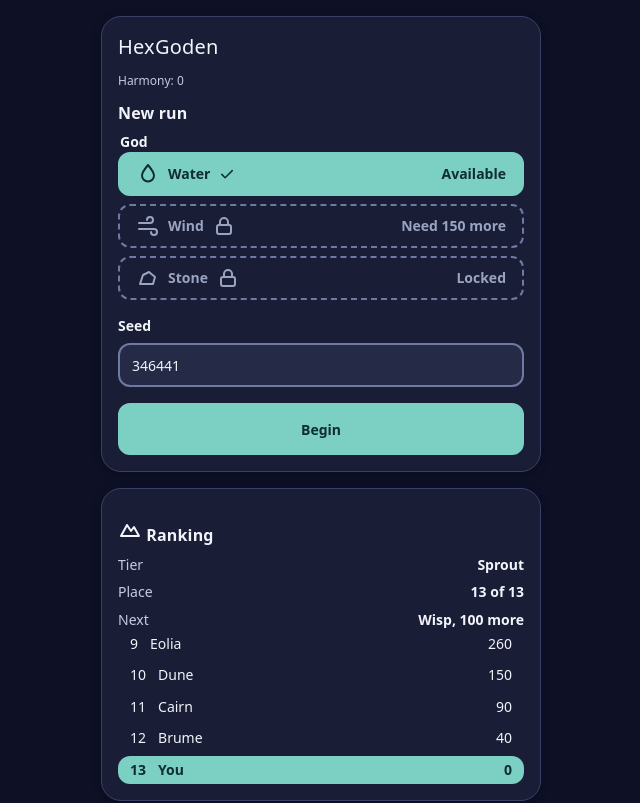
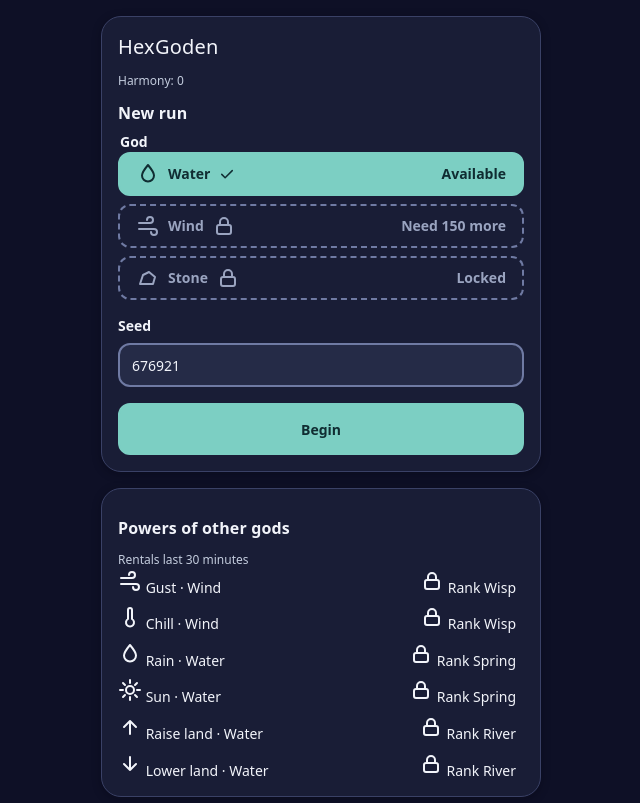
Before and after one commit to techmefr/hexgoden, a Svelte app: page / in a window 1280 px wide. Shown: the top 803 px of the page, without its empty margins (319-959 px from the left). Built offline with nearby package versions, Linux system fonts and the light colour scheme.

Commit message:
Add power market: buy or rent other gods powers
Co-Authored-By: Claude Sonnet 5.5 <noreply@anthropic.com>

```diff
--- a/scripts/smoke.mjs
+++ b/scripts/smoke.mjs
@@ -38,6 +38,7 @@ for (const [name, w, h] of [["mobile", 390, 844], ["desktop", 1440, 900]]) {
   await page.addInitScript(() => localStorage.setItem("hexgoden.progress", JSON.stringify({ version: 1, points: 200, unlocked: ["water"] })));
   await page.goto(url);
   check((await page.locator("text=Ranking >> visible=true").count()) > 0, "ranking: panel shown on the start screen");
+  check((await page.getByRole("button", { name: /^Rent/ }).count()) > 0, "market: rent offers shown for a reachable rank");
   await page.getByRole("button", { name: /Unlock/ }).click();
   check((await page.locator("text=Wind >> visible=true").count()) > 0, "progression: wind unlocked with points");
   await page.getByRole("button", { name: /^Wind/ }).click();
--- a/src/App.svelte
+++ b/src/App.svelte
@@ -1,9 +1,10 @@
 <script lang="ts">
   import { onDestroy, onMount } from "svelte";
   import { t } from "./i18n/en";
-  import { addPoints, loadProgress, saveProgress, unlockGod, type Progress } from "./meta/store";
+  import { buyPower, rentPower, runPowers } from "./meta/market";
+import { addPoints, loadProgress, saveProgress, unlockGod, type Progress } from "./meta/store";
   import { PlanetView } from "./render/planet-view";
-  import { godById, type GodId } from "./sim/gods";
+  import { type GodId } from "./sim/gods";
   import { buildGrid } from "./sim/grid";
   import type { Power } from "./sim/powers";
   import { GRID_FREQUENCY } from "./sim/world";
@@ -32,7 +33,7 @@
   let planet: PlanetView | null = null;
   const grid = buildGrid(GRID_FREQUENCY);
 
-  const powers = $derived(godById(god).powers);
+  let powers = $state<Power[]>([]);
 
   const commit = (next: Progress): void => { progress = next; saveProgress(storage(), next); };
 
@@ -51,7 +52,8 @@
 
   const begin = (seed: number, chosen: GodId): void => {
     god = chosen;
-    active = godById(chosen).powers[0] ?? null;
+    powers = runPowers(progress, chosen, Date.now());
+    active = powers[0] ?? null;
     banked = 0;
     playing = true;
     queueMicrotask(() => {
@@ -64,7 +66,7 @@
       });
       worker = new Worker(new URL("./worker/sim.worker.ts", import.meta.url), { type: "module" });
       worker.onmessage = (event: MessageEvent<FromWorker>) => onSnapshot(event.data.snapshot);
-      worker.postMessage({ type: "init", seed, god: chosen } satisfies ToWorker);
+      worker.postMessage({ type: "init", seed, powers: [...powers] } satisfies ToWorker);
     });
   };
 
@@ -86,7 +88,7 @@
 {/snippet}
 
 {#if !playing}
-  <div class="start"><StartScreen {progress} onbegin={begin} onunlock={(id) => commit(unlockGod(progress, id))} /></div>
+  <div class="start"><StartScreen {progress} onbegin={begin} onunlock={(id) => commit(unlockGod(progress, id))} onbuy={(power) => commit(buyPower(progress, power, Date.now()))} onrent={(power) => commit(rentPower(progress, power, Date.now()))} /></div>
 {:else}
   <div class="stage" data-screen="game">
     <header class="topbar">
--- a/src/i18n/en.ts
+++ b/src/i18n/en.ts
@@ -24,6 +24,13 @@ export const en = {
   more: "more",
   unlocked: "Unlocked",
   ranking: "Ranking",
+  market: "Powers of other gods",
+  buy: "Buy",
+  rent: "Rent",
+  owned: "Owned",
+  rented: "Rented",
+  rank: "Rank",
+  rentNote: "Rentals last 30 minutes",
   you: "You",
   tier: "Tier",
   place: "Place",
--- /dev/null
+++ b/src/meta/market.ts
@@ -0,0 +1,57 @@
+import { godById, type GodId } from "../sim/gods";
+import type { Power } from "../sim/powers";
+import { TIERS, tierFor, type RankTier } from "./ranking";
+import type { Progress } from "./store";
+
+export const RENT_MS = 30 * 60 * 1000;
+
+export interface Offer {
+  power: Power;
+  god: GodId;
+  tier: RankTier["id"];
+  buy: number;
+  rent: number;
+}
+
+export const OFFERS: Offer[] = [
+  { power: "gust", god: "wind", tier: "wisp", buy: 120, rent: 30 },
+  { power: "chill", god: "wind", tier: "wisp", buy: 100, rent: 25 },
+  { power: "rain", god: "water", tier: "spring", buy: 200, rent: 40 },
+  { power: "sun", god: "water", tier: "spring", buy: 200, rent: 40 },
+  { power: "raise", god: "water", tier: "river", buy: 300, rent: 60 },
+  { power: "lower", god: "water", tier: "river", buy: 300, rent: 60 },
+];
+
+export type OfferStatus = "owned" | "rented" | "locked" | "available";
+
+const tierIndex = (id: RankTier["id"]): number => TIERS.findIndex((tier) => tier.id === id);
+
+const offerFor = (power: Power): Offer | undefined => OFFERS.find((offer) => offer.power === power);
+
+export const reachable = (progress: Progress, offer: Offer): boolean => tierIndex(tierFor(progress.earned).id) >= tierIndex(offer.tier);
+
+export const rentedUntil = (progress: Progress, power: Power): number => progress.rentals[power] ?? 0;
+
+export const offerStatus = (progress: Progress, offer: Offer, now: number): OfferStatus => {
+  if (progress.owned.includes(offer.power)) return "owned";
+  if (rentedUntil(progress, offer.power) > now) return "rented";
+  return reachable(progress, offer) ? "available" : "locked";
+};
+
+export const buyPower = (progress: Progress, power: Power, now: number): Progress => {
+  const offer = offerFor(power);
+  if (!offer || offerStatus(progress, offer, now) === "owned" || !reachable(progress, offer) || progress.points < offer.buy) return progress;
+  const { [power]: _spent, ...rentals } = progress.rentals;
+  return { ...progress, points: progress.points - offer.buy, owned: [...progress.owned, power], rentals };
+};
+
+export const rentPower = (progress: Progress, power: Power, now: number): Progress => {
+  const offer = offerFor(power);
+  if (!offer || offerStatus(progress, offer, now) !== "available" || progress.points < offer.rent) return progress;
+  return { ...progress, points: progress.points - offer.rent, rentals: { ...progress.rentals, [power]: now + RENT_MS } };
+};
+
+export const runPowers = (progress: Progress, god: GodId, now: number): Power[] => {
+  const rented = OFFERS.filter((offer) => rentedUntil(progress, offer.power) > now).map((offer) => offer.power);
+  return [...new Set<Power>([...godById(god).powers, ...progress.owned, ...rented])];
+};
--- a/src/meta/store.ts
+++ b/src/meta/store.ts
@@ -1,10 +1,13 @@
 import { godById, type GodId } from '../sim/gods';
+import type { Power } from '../sim/powers';
 
 export interface Progress {
   version: 1;
   points: number;
   earned: number;
   unlocked: GodId[];
+  owned: Power[];
+  rentals: Partial<Record<Power, number>>;
 }
 
 export interface KeyValueStorage {
@@ -14,7 +17,11 @@ export interface KeyValueStorage {
 
 export const STORAGE_KEY = 'hexgoden.progress';
 
-export const freshProgress = (): Progress => ({ version: 1, points: 0, earned: 0, unlocked: ['water'] });
+export const freshProgress = (): Progress => ({ version: 1, points: 0, earned: 0, unlocked: ['water'], owned: [], rentals: {} });
+
+const POWERS: Power[] = ['rain', 'sun', 'raise', 'lower', 'gust', 'chill'];
+
+const isPower = (value: unknown): value is Power => POWERS.includes(value as Power);
 
 const isGodId = (value: unknown): value is GodId => value === 'water' || value === 'wind' || value === 'stone';
 
@@ -26,7 +33,10 @@ export const parseProgress = (raw: string | null): Progress => {
     if (!valid) return freshProgress();
     const unlocked = [...new Set<GodId>(['water', ...(data.unlocked as unknown[]).filter(isGodId)])];
     const earned = typeof data.earned === 'number' && Number.isFinite(data.earned) && data.earned >= data.points! ? data.earned : (data.points as number);
-    return { version: 1, points: data.points as number, earned, unlocked };
+    const owned = Array.isArray(data.owned) ? [...new Set(data.owned.filter(isPower))] : [];
+    const rentals: Progress['rentals'] = {};
+    for (const [power, until] of Object.entries(data.rentals ?? {})) if (isPower(power) && typeof until === 'number' && Number.isFinite(until)) rentals[power] = until;
+    return { version: 1, points: data.points as number, earned, unlocked, owned, rentals };
   } catch {
     return freshProgress();
   }
--- /dev/null
+++ b/src/ui/MarketPanel.svelte
@@ -0,0 +1,36 @@
+<script lang="ts">
+  import { t, type MessageKey } from "../i18n/en";
+  import { OFFERS, offerStatus } from "../meta/market";
+  import type { Progress } from "../meta/store";
+  import type { Power } from "../sim/powers";
+  import Icon from "./Icon.svelte";
+
+  let { progress, onbuy, onrent }: { progress: Progress; onbuy: (power: Power) => void; onrent: (power: Power) => void } = $props();
+
+  const ICONS: Record<Power, string> = { rain: "drop", sun: "sun", raise: "up", lower: "down", gust: "wind", chill: "thermo" };
+  const now = Date.now();
+</script>
+
+<section class="card" aria-label={t("market")}>
+  <h2>{t("market")}</h2>
+  <p class="note">{t("rentNote")}</p>
+  <ul class="market">
+    {#each OFFERS as offer (offer.power)}
+      {@const status = offerStatus(progress, offer, now)}
+      <li>
+        <span><Icon name={ICONS[offer.power]} /> {t(offer.power)} · {t(offer.god)}</span>
+        {#if status === "owned"}
+          <span class="hint">{t("owned")}</span>
+        {:else if status === "locked"}
+          <span class="hint"><Icon name="lock" /> {t("rank")} {t(offer.tier as MessageKey)}</span>
+        {:else}
+          {#if status === "rented"}<span class="hint">{t("rented")}</span>{/if}
+          <button class="btn" type="button" disabled={progress.points < offer.buy} onclick={() => onbuy(offer.power)}>{t("buy")} {offer.buy}</button>
+          {#if status === "available"}
+            <button class="btn" type="button" disabled={progress.points < offer.rent} onclick={() => onrent(offer.power)}>{t("rent")} {offer.rent}</button>
+          {/if}
+        {/if}
+      </li>
+    {/each}
+  </ul>
+</section>
--- a/src/ui/StartScreen.svelte
+++ b/src/ui/StartScreen.svelte
@@ -2,10 +2,12 @@
   import { t } from "../i18n/en";
   import { canUnlock, missingPoints, type Progress } from "../meta/store";
   import { GODS, type GodId } from "../sim/gods";
+  import type { Power } from "../sim/powers";
+  import MarketPanel from "./MarketPanel.svelte";
   import Icon from "./Icon.svelte";
   import RankingPanel from "./RankingPanel.svelte";
 
-  let { progress, onbegin, onunlock }: { progress: Progress; onbegin: (seed: number, god: GodId) => void; onunlock: (god: GodId) => void } = $props();
+  let { progress, onbegin, onunlock, onbuy, onrent }: { progress: Progress; onbegin: (seed: number, god: GodId) => void; onunlock: (god: GodId) => void; onbuy: (power: Power) => void; onrent: (power: Power) => void } = $props();
   let seedText = $state(String(Math.floor(100000 + Math.random() * 900000)));
   let chosen = $state<GodId>("water");
   const seed = $derived(Number.parseInt(seedText, 10) || 1);
@@ -41,4 +43,6 @@
   <button class="btn primary" type="submit">{t("begin")}</button>
 </form>
 
+<MarketPanel {progress} {onbuy} {onrent} />
+
 <RankingPanel earned={progress.earned} />
--- a/src/ui/app.css
+++ b/src/ui/app.css
@@ -8,6 +8,10 @@
 .start { min-height: 100dvh; display: grid; place-items: center; padding: var(--space-4); }
 .start { align-content: center; gap: var(--space-4); }
 .start .card { width: min(440px, 100%); }
+.dock .powers { grid-template-columns: repeat(auto-fill, minmax(72px, 1fr)); }
+.market { list-style: none; margin: 0; padding: 0; display: grid; gap: var(--space-2); }
+.market li { display: grid; grid-template-columns: 1fr auto auto; gap: var(--space-2); align-items: center; }
+.market .btn { min-width: 0; }
 .rank-list { list-style: none; margin: 0; padding: 0; display: grid; gap: var(--space-1); }
 .rank-list li { display: flex; gap: var(--space-3); padding: var(--space-1) var(--space-3); border-radius: var(--radius-s); }
 .rank-list li.me { background: var(--accent); color: var(--accent-ink); font-weight: var(--fw-bold); }
--- a/src/worker/protocol.ts
+++ b/src/worker/protocol.ts
@@ -34,7 +34,7 @@ export interface Snapshot {
 }
 
 export type ToWorker =
-  | { type: 'init'; seed: number; god: GodId }
+  | { type: 'init'; seed: number; powers: Power[] }
   | { type: 'power'; tile: number; power: Power }
   | { type: 'visible'; visible: boolean };
 
--- a/src/worker/sim.worker.ts
+++ b/src/worker/sim.worker.ts
@@ -1,5 +1,4 @@
-import { godById, type GodId } from '../sim/gods';
-import { applyPower } from '../sim/powers';
+import { applyPower, type Power } from '../sim/powers';
 import { tickPoints } from '../sim/score';
 import { step } from '../sim/tick';
 import { newWorld } from '../sim/start';
@@ -13,7 +12,7 @@ const TREND_EVERY = 20;
 let world: World | null = null;
 let timer: ReturnType<typeof setInterval> | null = null;
 let previous = new Map<number, number>();
-let god: GodId = 'water';
+let allowed: Power[] = [];
 let points = 0;
 
 const post = (snapshot: Snapshot): void => {
@@ -46,12 +45,12 @@ self.onmessage = (event: MessageEvent<ToWorker>): void => {
   const message = event.data;
   if (message.type === 'init') {
     world = newWorld(message.seed);
-    god = message.god;
+    allowed = message.powers;
     points = 0;
     previous = new Map();
     publish();
     start();
-  } else if (message.type === 'power' && world && godById(god).powers.includes(message.power)) {
+  } else if (message.type === 'power' && world && allowed.includes(message.power)) {
     applyPower(world, message.tile, message.power);
     publish();
   } else if (message.type === 'visible') {
```
Also changed, not shown: specs/003-god-progression/tasks.md (+1 -1 lines), 1 other file (tests, documents, lock files or other folders).
